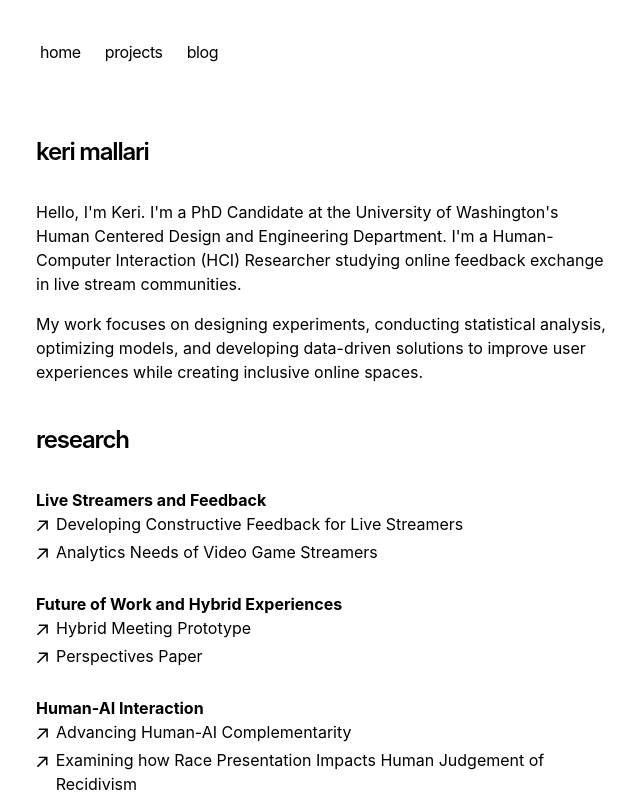
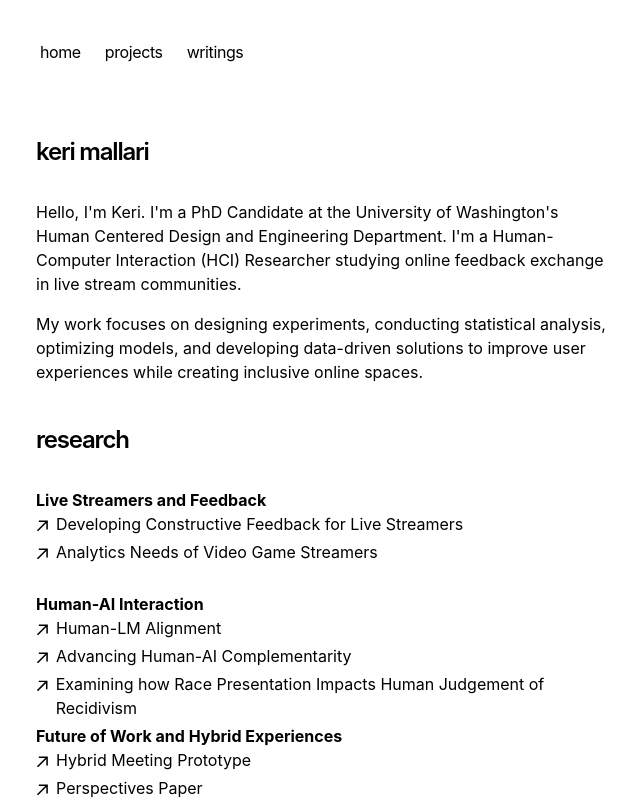
Before and after one commit to kerixyz/kerixyz.github.io, a Next.js app: page / in a window 1280 px wide. Shown: the top 800 px of the page, without its empty margins (316-956 px from the left). Built offline with nearby package versions, Linux system fonts and the light colour scheme.

Commit message:
placeholder notebook

```diff
--- a/app/components/nav.tsx
+++ b/app/components/nav.tsx
@@ -8,7 +8,7 @@ const navItems = {
     name: 'projects'
   },
   '/blog': {
-    name: 'blog',
+    name: 'writings',
   },
   // 'https://vercel.com/templates/next.js/portfolio-starter-kit': {
   //   name: 'deploy',
--- /dev/null
+++ b/app/notebook/page.tsx
@@ -0,0 +1,15 @@
+// import { BlogPosts } from 'app/components/posts'
+
+export const metadata = {
+  title: 'Notebook',
+  description: 'Read my notes.',
+}
+
+export default function Page() {
+  return (
+    <section>
+      <h1 className="font-semibold text-2xl mb-8 tracking-tighter">My Notes</h1>
+      {/* <BlogPosts /> */}
+    </section>
+  )
+}
--- a/app/page.tsx
+++ b/app/page.tsx
@@ -66,6 +66,46 @@ export default function Page() {
           </ul>
           <br/>
 
+
+        <li><b>Human-AI Interaction</b></li>
+          <ul>
+            <li>
+              <a
+                className="flex items-center transition-all hover:text-neutral-800 dark:hover:text-neutral-100"
+                rel="noopener noreferrer"
+                target="_blank"
+                href="https://arxiv.org/pdf/2410.15471"
+              >
+                <ArrowIcon />
+                <p className="ml-2 h-7">Human-LM Alignment</p>
+              </a>
+            </li>
+            <li>
+              <a
+                className="flex items-center transition-all hover:text-neutral-800 dark:hover:text-neutral-100"
+                rel="noopener noreferrer"
+                target="_blank"
+                href="https://dl.acm.org/doi/abs/10.1145/3534561"
+              >
+                <ArrowIcon />
+                <p className="ml-2 h-7">Advancing Human-AI Complementarity</p>
+              </a>
+            </li>
+
+            <li>
+              <a
+                className="flex items-center transition-all hover:text-neutral-800 dark:hover:text-neutral-100"
+                rel="noopener noreferrer"
+                target="_blank"
+                href="https://dl.acm.org/doi/abs/10.1145/3313831.3376257"
+              >
+                <ArrowIcon />
+                <p className="ml-2 h-7">Examining how Race Presentation Impacts Human Judgement of Recidivism</p>
+              </a>
+            </li>
+          </ul>
+        <br/>
+
         <li><b>Future of Work and Hybrid Experiences</b></li>
           <ul>
 
@@ -95,33 +135,6 @@ export default function Page() {
           </ul>
           <br/>
 
-        <li><b>Human-AI Interaction</b></li>
-          <ul>
-            <li>
-              <a
-                className="flex items-center transition-all hover:text-neutral-800 dark:hover:text-neutral-100"
-                rel="noopener noreferrer"
-                target="_blank"
-                href="https://dl.acm.org/doi/abs/10.1145/3534561"
-              >
-                <ArrowIcon />
-                <p className="ml-2 h-7">Advancing Human-AI Complementarity</p>
-              </a>
-            </li>
-
-            <li>
-              <a
-                className="flex items-center transition-all hover:text-neutral-800 dark:hover:text-neutral-100"
-                rel="noopener noreferrer"
-                target="_blank"
-                href="https://dl.acm.org/doi/abs/10.1145/3313831.3376257"
-              >
-                <ArrowIcon />
-                <p className="ml-2 h-7">Examining how Race Presentation Impacts Human Judgement of Recidivism</p>
-              </a>
-            </li>
-          </ul>
-        <br/>
       </ul>
       <br/>
 
```
